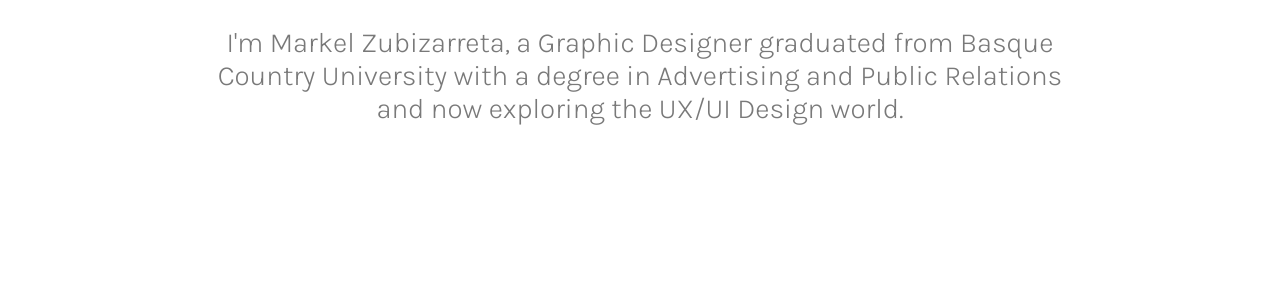
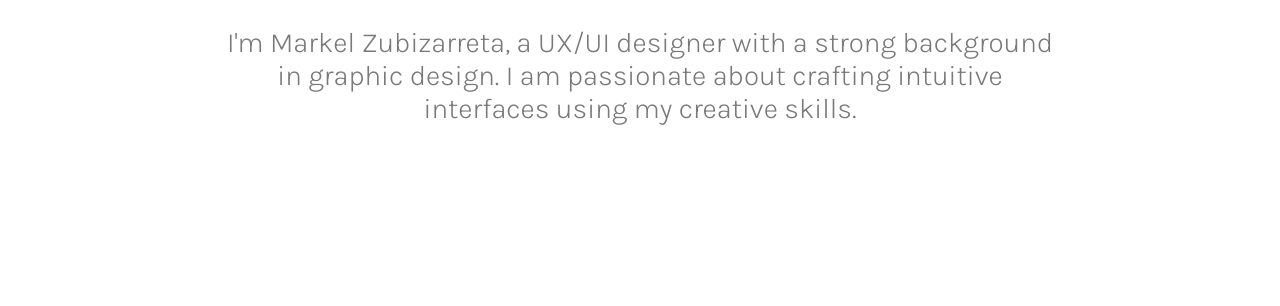
Before and after one commit to markelzubi/portfolio, a plain HTML site: page index.html in a window 1280 px wide. Shown: the part 332-638 px from the top of the page. Drawn offline with nearby package versions, Linux system fonts and the light colour scheme.

Commit message:
Add files via upload

```diff
--- a/index.html
+++ b/index.html
@@ -41,8 +41,8 @@
                 Hello!
             </h1>
             <p id="description">
-                I'm Markel Zubizarreta, a Graphic Designer graduated from Basque Country University with a degree in
-                Advertising and Public Relations and now exploring the UX/UI Design world.
+                I'm Markel Zubizarreta, a UX/UI designer with a strong background in graphic design. I am passionate
+                about crafting intuitive interfaces using my creative skills.
             </p>
         </header>
         <h3 id="work">
@@ -57,7 +57,8 @@
                             Planify App
                         </h2>
                         <p>
-                            Your personalized travel application. Discover, optimize, and enjoy unforgettable city experiences tailored to your preferences.
+                            Your personalized travel application. Discover, optimize, and enjoy unforgettable city
+                            experiences tailored to your preferences.
                         </p>
                     </div>
                     <a href="" class="button">
```
